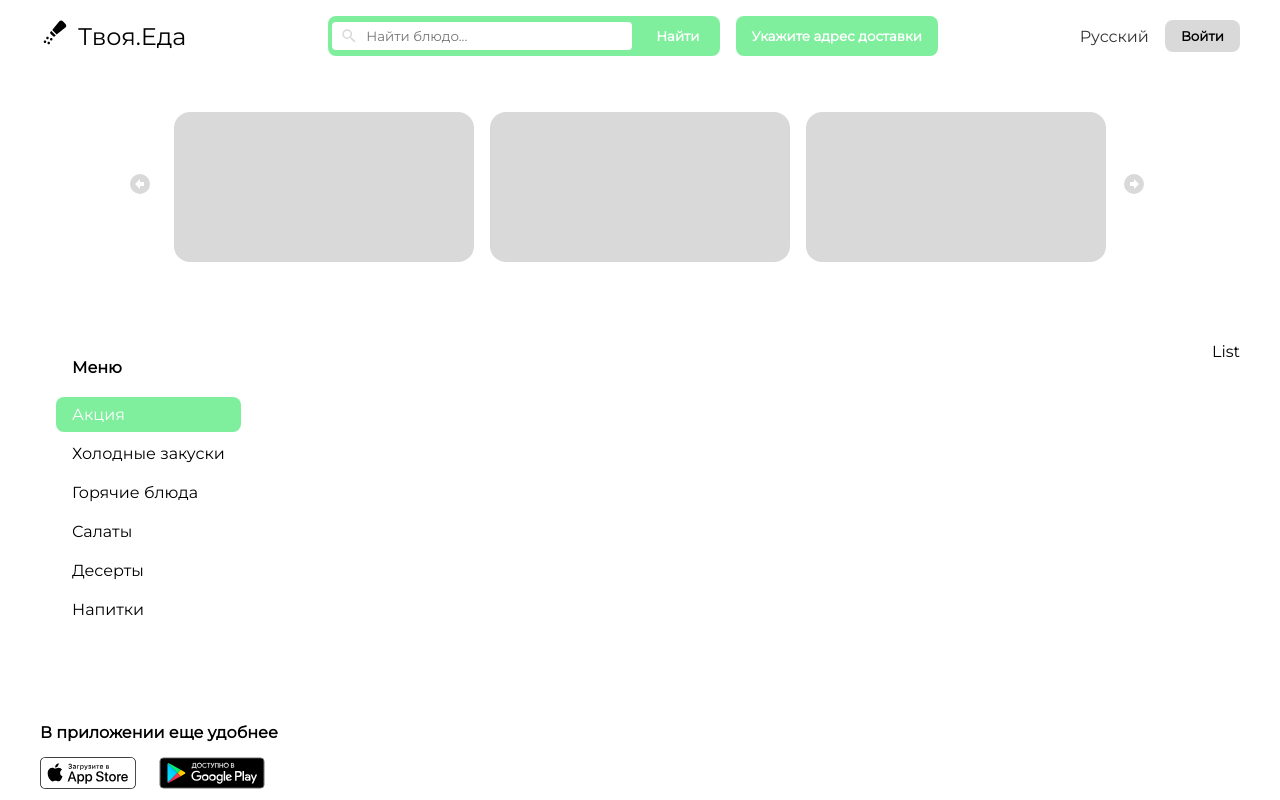
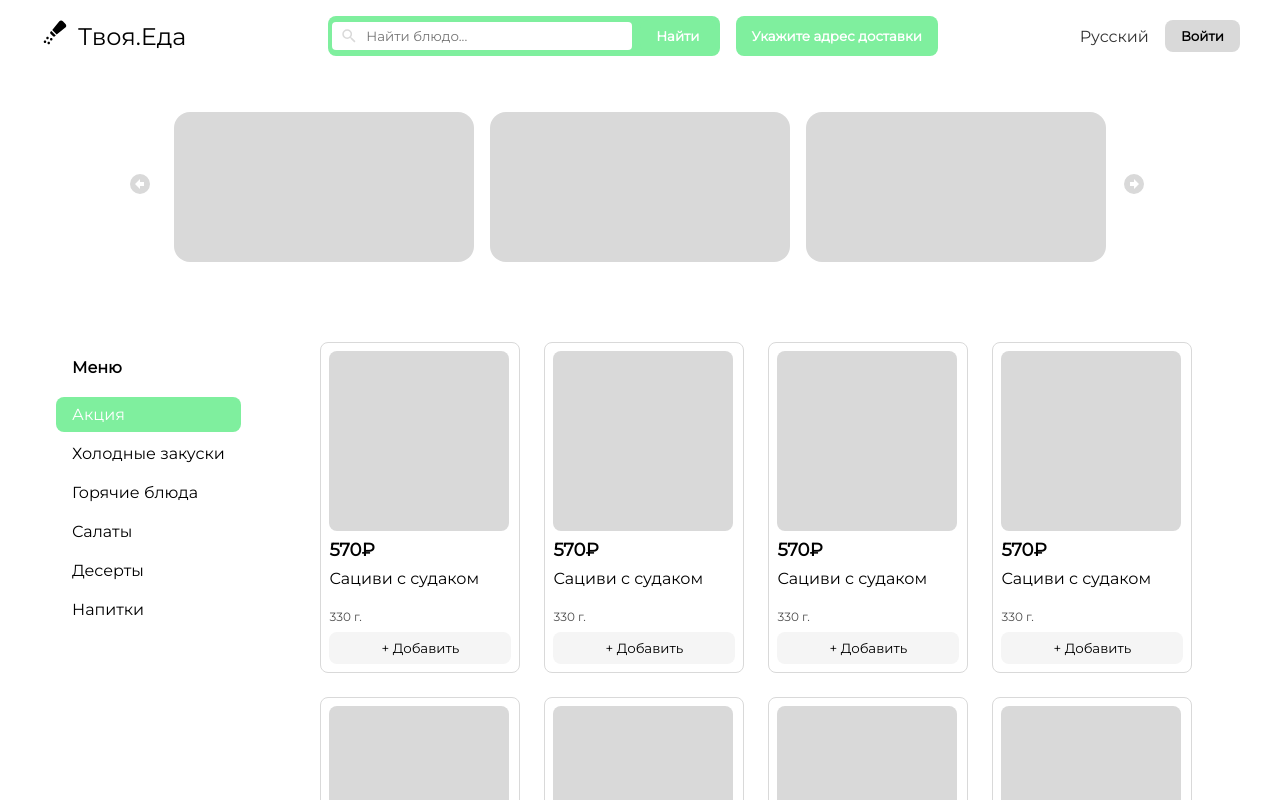
Before and after one commit to BelkinAndreu/your-food, a React (Vite) app: page /menu in a window 1280 px wide. Shown: the top 800 px of the page. Built offline with nearby package versions, Linux system fonts and the light colour scheme.

Commit message:
add MenuItem

```diff
--- a/src/components/sections/menu/Menu.css
+++ b/src/components/sections/menu/Menu.css
@@ -1,5 +1,5 @@
 .menu {
-  @apply flex items-start justify-between gap-4;
+  @apply grid grid-cols-[auto_1fr] gap-4;
 }
 
 .menu-category {
--- a/src/components/sections/menu/Menu.tsx
+++ b/src/components/sections/menu/Menu.tsx
@@ -1,5 +1,6 @@
 import { FC } from "react";
 import "./Menu.css";
+import MenuItem from "./MenuItem";
 
 const Menu: FC = () => {
   return (
@@ -13,7 +14,16 @@ const Menu: FC = () => {
         <p className="menu-category-item">Десерты</p>
         <p className="menu-category-item">Напитки</p>
       </div>
-      <div>List</div>
+      <div className="menu-list">
+        <MenuItem />
+        <MenuItem />
+        <MenuItem />
+        <MenuItem />
+        <MenuItem />
+        <MenuItem />
+        <MenuItem />
+        <MenuItem />
+      </div>
     </section>
   );
 };
--- /dev/null
+++ b/src/components/sections/menu/MenuItem.css
@@ -0,0 +1,28 @@
+.menu-list {
+  @apply flex items-center justify-center flex-wrap gap-6;
+}
+
+.menu-item {
+  @apply flex flex-col gap-2 p-2 transition cursor-pointer;
+  @apply w-[200px] border-[#d9d9d9] border-[1px] border-solid rounded-[.5rem] gap-2;
+}
+
+.menu-item:hover {
+  transform: scale(105%);
+}
+
+.menu-item-img {
+  @apply bg-[#d9d9d9] w-[180px] h-[180px] rounded-[.5rem];
+}
+
+.menu-item-price {
+  @apply font-bold text-[18px];
+}
+
+.menu-item-title {
+  @apply h-[2rem];
+}
+
+.menu-item-weight {
+  @apply opacity-70 text-[12px];
+}
--- /dev/null
+++ b/src/components/sections/menu/MenuItem.tsx
@@ -0,0 +1,19 @@
+import { FC } from "react";
+import "./MenuItem.css";
+import Button from "../../common/Button";
+
+const MenuItem: FC = () => {
+  return (
+    <div className="menu-item">
+      <div className="menu-item-img"></div>
+      <p className="menu-item-price">570₽</p>
+      <p className="menu-item-title">Сациви с судаком</p>
+      <p className="menu-item-weight">330 г.</p>
+      <Button color="lightGray" onClick={() => {}}>
+        + Добавить
+      </Button>
+    </div>
+  );
+};
+
+export default MenuItem;
```
